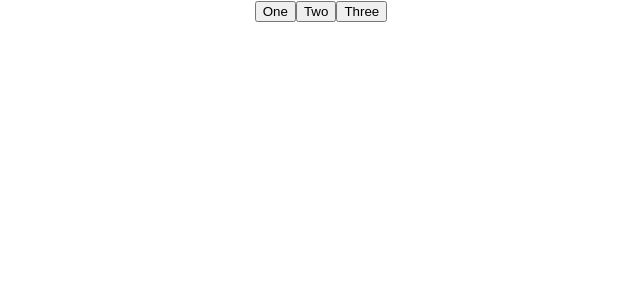
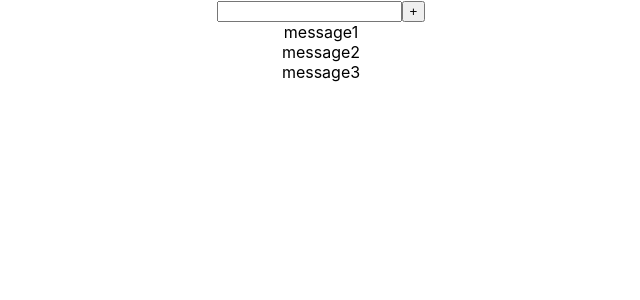
Before and after one commit to ivanrussui/microtasks-new, a React (Create React App) app: page / in a window 1280 px wide. Shown: the top 300 px of the page, without its empty margins (319-959 px from the left). Built offline with nearby package versions, Linux system fonts and the light colour scheme.

Commit message:
06 - Input

```diff
--- a/src/03/ButtonWrap.tsx
+++ b/src/03/ButtonWrap.tsx
@@ -1,4 +1,4 @@
-import {Button} from './components/Button';
+import {MyButton} from './components/MyButton';
 import {useState} from 'react';
 
 export type NameType = 'One' | 'Two' | 'Three'
@@ -20,9 +20,9 @@ export const ButtonWrap = () => {
 
     return (
         <>
-            <Button name={'One'} callBack={() => onClickHandler('One')}/>
-            <Button name={'Two'} callBack={() => onClickHandler('Two')}/>
-            <Button name={'Three'} callBack={() => onClickHandler('Three')}/>
+            <MyButton name={'One'} callBack={() => onClickHandler('One')}/>
+            <MyButton name={'Two'} callBack={() => onClickHandler('Two')}/>
+            <MyButton name={'Three'} callBack={() => onClickHandler('Three')}/>
         </>
     );
 };
--- a/src/03/components/Button.tsx
+++ b/src/03/components/MyButton.tsx
@@ -6,7 +6,7 @@ type ButtonType = {
     callBack: () => void
 }
 
-export const Button: FC<ButtonType> = ({name, callBack}) => {
+export const MyButton: FC<ButtonType> = ({name, callBack}) => {
     const onClickHandler = () => callBack();
 
     return (
--- /dev/null
+++ b/src/06/InputWrap.tsx
@@ -0,0 +1,37 @@
+import {useState} from 'react';
+import {FullInput} from './components/FullInput';
+import {Button} from './components/Button';
+import {Input} from './components/Input';
+
+export const InputWrap = () => {
+    let [message, setMessage] = useState([
+        {message: 'message1'},
+        {message: 'message2'},
+        {message: 'message3'},
+    ]);
+
+    // данное состояние нудно если у нас инпут и баттон разные компоненты
+    let [title, setTitle] = useState('');
+
+    const addMessage = (title: string) => {
+        setMessage([{message: title}, ...message]);
+    };
+
+    const callBackHandler = () => {
+        addMessage(title);
+        setTitle('');
+    };
+
+    return (
+        <>
+            {/*<FullInput addMessage={addMessage}/>*/}
+            <Input title={title} setTitle={setTitle}/>
+            <Button name={'+'} callBack={callBackHandler}/>
+            {message.map((el, index) => {
+                return (
+                    <div key={index}>{el.message}</div>
+                );
+            })}
+        </>
+    );
+};
--- /dev/null
+++ b/src/06/components/Button.tsx
@@ -0,0 +1,12 @@
+import React, {FC} from 'react';
+
+type ButtonType = {
+    name: string
+    callBack: () => void
+}
+
+export const Button: FC<ButtonType> = ({name, callBack}) => {
+    const onClickHandler = () => callBack();
+
+    return <button onClick={onClickHandler}>{name}</button>;
+};
--- /dev/null
+++ b/src/06/components/FullInput.tsx
@@ -0,0 +1,25 @@
+import React, {ChangeEvent, FC, useState} from 'react';
+
+type FullInputType = {
+    addMessage: (title: string) => void
+}
+
+export const FullInput: FC<FullInputType> = ({addMessage}) => {
+    let [title, setTitle] = useState('');
+
+    const onChangeHandler = (event: ChangeEvent<HTMLInputElement>) => {
+        setTitle(event.currentTarget.value);
+    };
+
+    const onClickHandler = () => {
+        addMessage(title);
+        setTitle('');
+    };
+
+    return (
+        <div>
+            <input type="text" value={title} onChange={onChangeHandler}/>
+            <button onClick={onClickHandler}>+</button>
+        </div>
+    );
+};
--- /dev/null
+++ b/src/06/components/Input.tsx
@@ -0,0 +1,14 @@
+import React, {ChangeEvent, FC} from 'react';
+
+type InputType = {
+    title: string
+    setTitle: (title: string) => void
+}
+
+export const Input: FC<InputType> = ({title, setTitle}) => {
+    const onChangeHandler = (event: ChangeEvent<HTMLInputElement>) => {
+        setTitle(event.currentTarget.value);
+    };
+
+    return <input value={title} onChange={onChangeHandler} type="text"/>;
+};
--- a/src/App.tsx
+++ b/src/App.tsx
@@ -5,15 +5,17 @@ import {StudentsAndTopCars} from './02/StudentsAndTopCars';
 import {ButtonWrap} from './03/ButtonWrap';
 import {MyUseState} from './04/MyUseState';
 import {FilterWrap} from './05/FilterWrap';
+import {InputWrap} from './06/InputWrap';
 
 function App() {
     return (
         <div className="App">
             {/*<Site/>*/}
             {/*<StudentsAndTopCars/>*/}
-            <ButtonWrap/>
+            {/*<ButtonWrap/>*/}
             {/*<MyUseState/>*/}
             {/*<FilterWrap/>*/}
+            <InputWrap/>
         </div>
     );
 }
```
